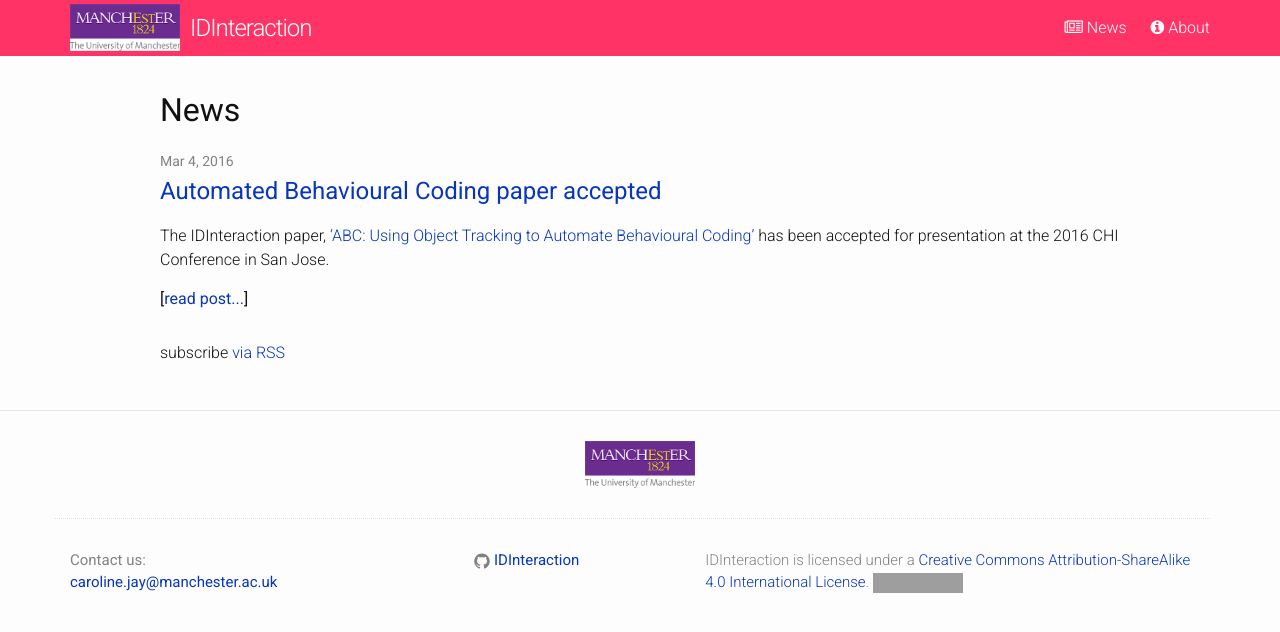
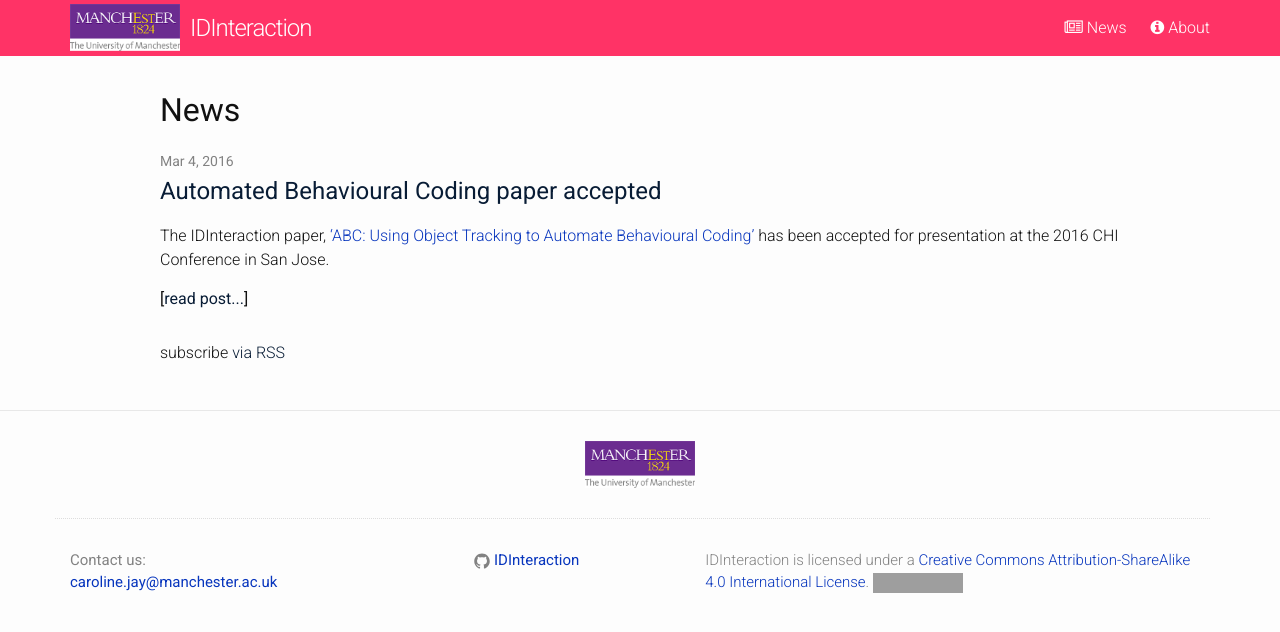
Before and after one commit to IDInteraction/IDInteraction.github.io, a Jekyll site: the page built from news.md, in a window 1280 px wide. Shown: the top 632 px of the page. Built offline with Jekyll 4.4.1, drawn with Linux system fonts in a browser that asks for light colours; nearby versions of some CDN libraries; grey boxes are pictures that could not be loaded.

Commit message:
Turn the news links back to plain ones.

```diff
--- a/_layouts/news.html
+++ b/_layouts/news.html
@@ -8,12 +8,12 @@
       <span class="post-meta">{{ post.date | date: "%b %-d, %Y" }}</span>
 
       <h2>
-        <a class="post-link" href="{{ post.url | prepend: site.baseurl }}">{{ post.title }}</a>
+        <a class="post-link plain-link" href="{{ post.url | prepend: site.baseurl }}">{{ post.title }}</a>
       </h2>
 
-      <p>{{ post.excerpt }} [<a href="{{ post.url | prepend: site.baseurl }}">read post...</a>]</p>
+      <p>{{ post.excerpt }} [<a class="plain-link" href="{{ post.url | prepend: site.baseurl }}">read post...</a>]</p>
     </li>
   {% endfor %}
 </ul>
 
-<p class="rss-subscribe">subscribe <a href="{{ "/feed.xml" | prepend: site.baseurl }}">via RSS</a></p>
+<p class="rss-subscribe">subscribe <a class="plain-link" href="{{ "/feed.xml" | prepend: site.baseurl }}">via RSS</a></p>
```
